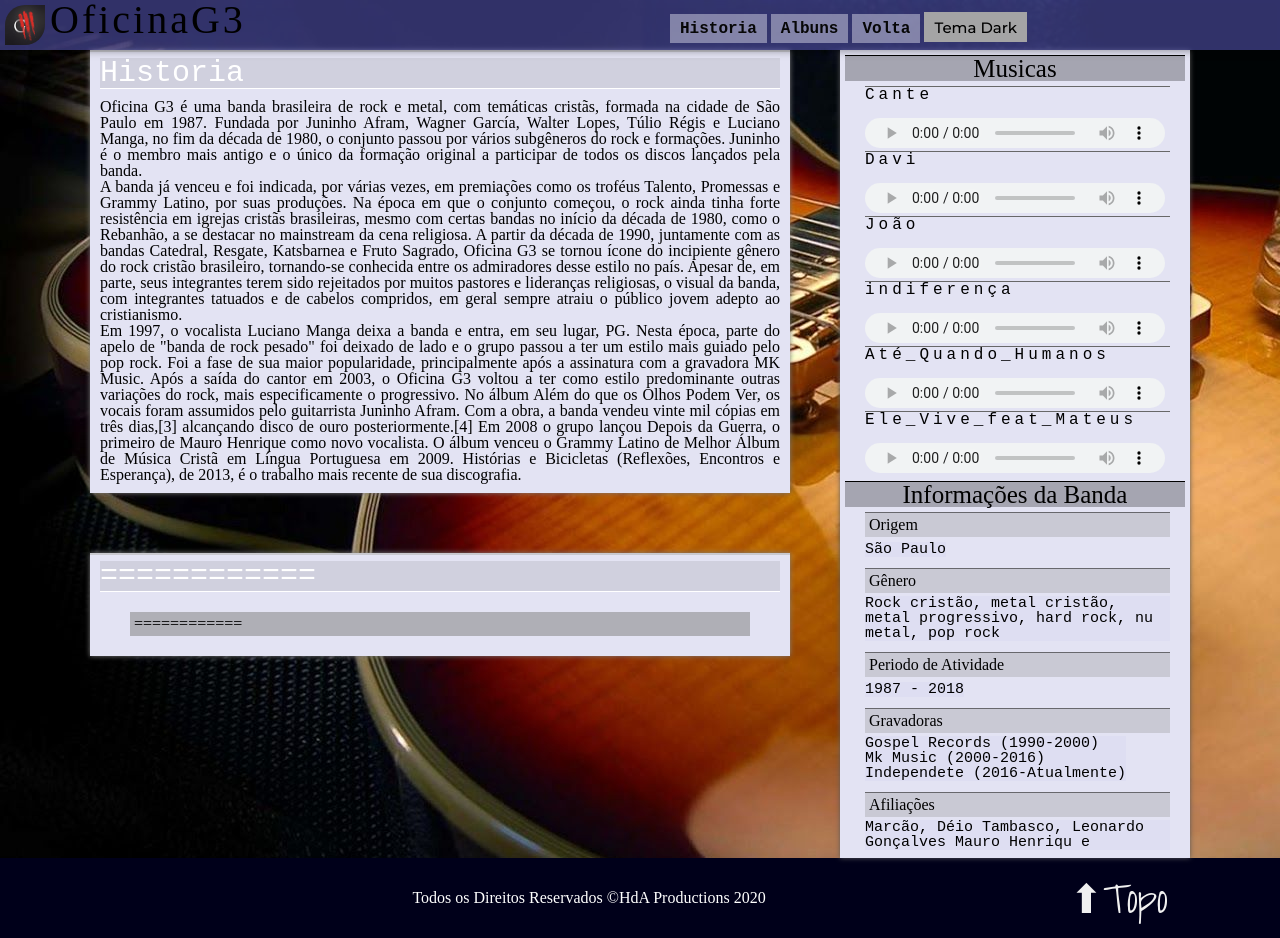
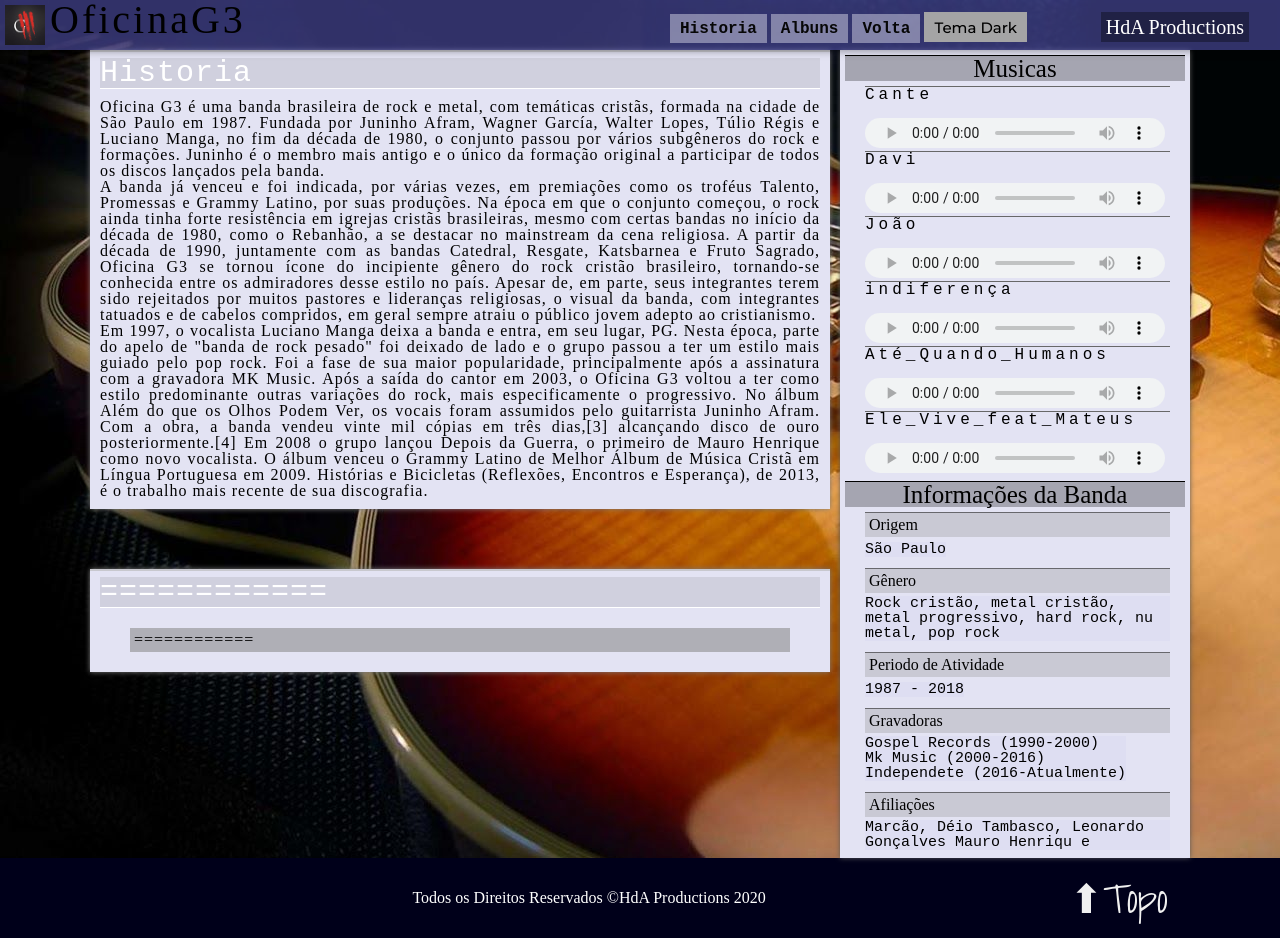
Before and after one commit to ProjetoWeb12/ProjectWebThridEdition, a plain HTML site: page files/ewerton/html/EwertonOficinaG3/OficinaG3.html in a window 1280 px wide. Drawn offline with Linux system fonts and the light colour scheme; files whose address does not match are found by name; a web font is replaced by a local one.

Commit message:
Atualização de erros
corrigindo alguns erros e colocando a marca da equipe

```diff
--- a/files/ewerton/css/cssEwerton/header.css
+++ b/files/ewerton/css/cssEwerton/header.css
@@ -6,12 +6,35 @@
 
 
 }
+.imgAnimada{
+    max-width: 150px;
+    max-height: 150px;
+    width: auto;
+    height: auto;
+}
 body{
 
     width:  100%;
     height: 100%;
     background-attachment: fixed;
     background-image: url(../../img/EwertonIMG/guitarra.jpg);
+
+}
+.hdaEstilo{
+    font-family: 'Syne Mono';
+    color: rgb(255, 255, 255);
+    font-size: 20px;
+    z-index: 4;
+    position: fixed;
+    left: 86%;
+    top: 12px;
+    background-color: rgba(0, 0, 0, 0.342);
+    padding: 5px;
+    transition: all 0.8s ;
+}
+.hdaEstilo:hover{
+    color: rgba(255, 255, 0, 0.589);
+    box-shadow: 0px 0px 20px rgba(255, 255, 0, 0.692);
 
 }
 .invelopeAlbuns{
@@ -36,12 +59,11 @@
 }
 .imgTopo{
     float: left;
-   border-radius: 20px 0px 20px 0px;
-   margin :5px;
-   max-width: 40px;
-   max-height: 40px;
-   width: auto;
-   height: auto;
+    margin :5px;
+    max-width: 40px;
+    max-height: 40px;
+    width: auto;
+    height: auto;
 
 
 }
--- a/files/ewerton/css/cssEwerton/secao.css
+++ b/files/ewerton/css/cssEwerton/secao.css
@@ -2,12 +2,13 @@
 .historia{
     margin-top: 50px;
     height: auto;
-    width: 700px;
+    width: 740px;
     background-size:cover ;
     background: rgb(227, 227, 243);
     float: left;
     border-top: 2px solid rgba(189, 189, 189, 0.671);
     text-align: justify;
+    letter-spacing: 1px;
     box-shadow: 0px 0px 5px rgb(124, 124, 124);
     margin-bottom:10px;
 
--- a/files/ewerton/html/EwertonOficinaG3/OficinaG3.html
+++ b/files/ewerton/html/EwertonOficinaG3/OficinaG3.html
@@ -32,12 +32,13 @@
 
        <header id="Topo">
 
-                 <h1 class="tituloTopo"><img class="imgTopo" src="../../img/EwertonIMG/OficinaG3.jpg" alt=""> OficinaG3</h1>
+                <h1 class="tituloTopo"><img class="imgTopo" src="../../img/EwertonIMG/OficinaG3.jpg" alt=""> OficinaG3 <h2 class="hdaEstilo">HdA Productions</h2></h1>
+
                 <nav>
                         <ul class="menuFixado">
                             <li class="menu"><a class="ancora" href="OficinaG3.html">Historia</a></li>
                             <li class="menu"><a class="ancora" href="AlbunsEwe.html">Albuns</a></li>
-                            <li class="menu"><a class="ancora" href="../../index.html">Volta</a></li>
+                            <li class="menu"><a class="ancora" href="../../../../index.html">Volta</a></li>
                             <li><label class="textDark" for="dark">Tema Dark</label></li>
                         </ul>
                     </nav>
```
Also changed, not shown: files/ewerton/html/EwertonOficinaG3/AlbunsEwe.html (+2 -2 lines), files/ewerton/img/EwertonIMG/Daco_1717450.png (added).
